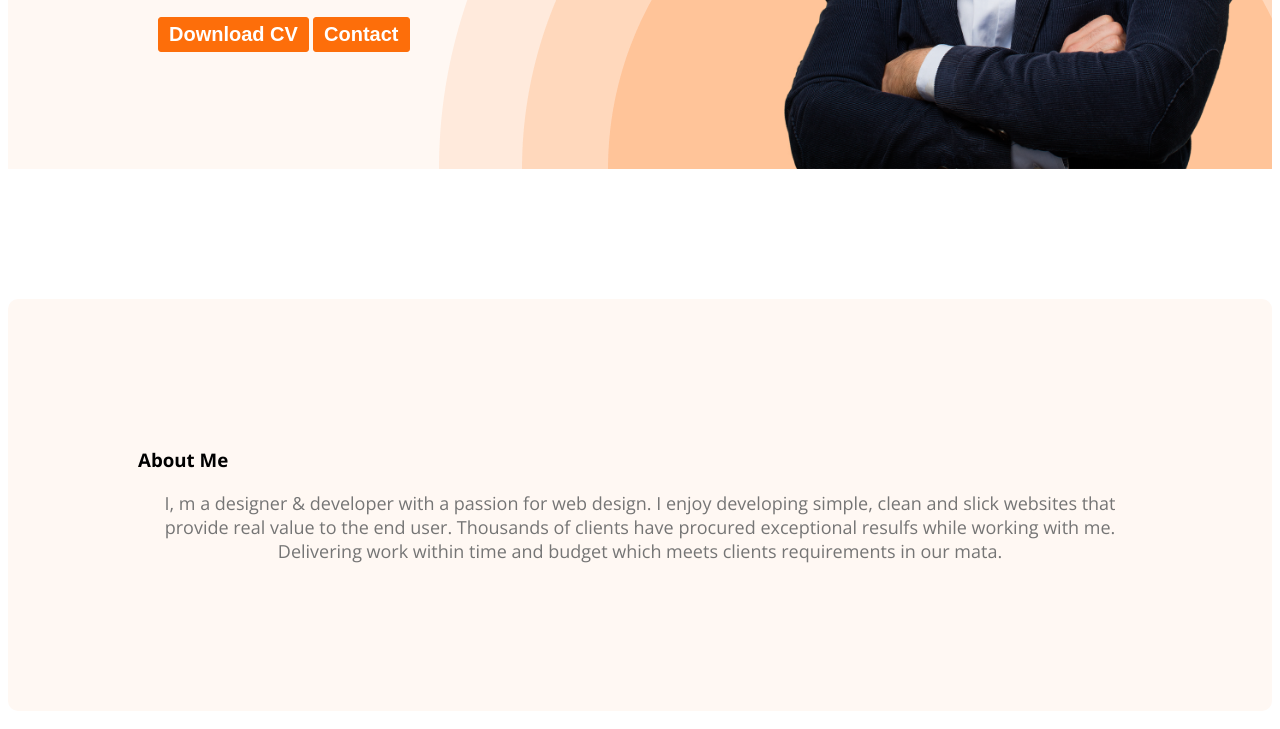
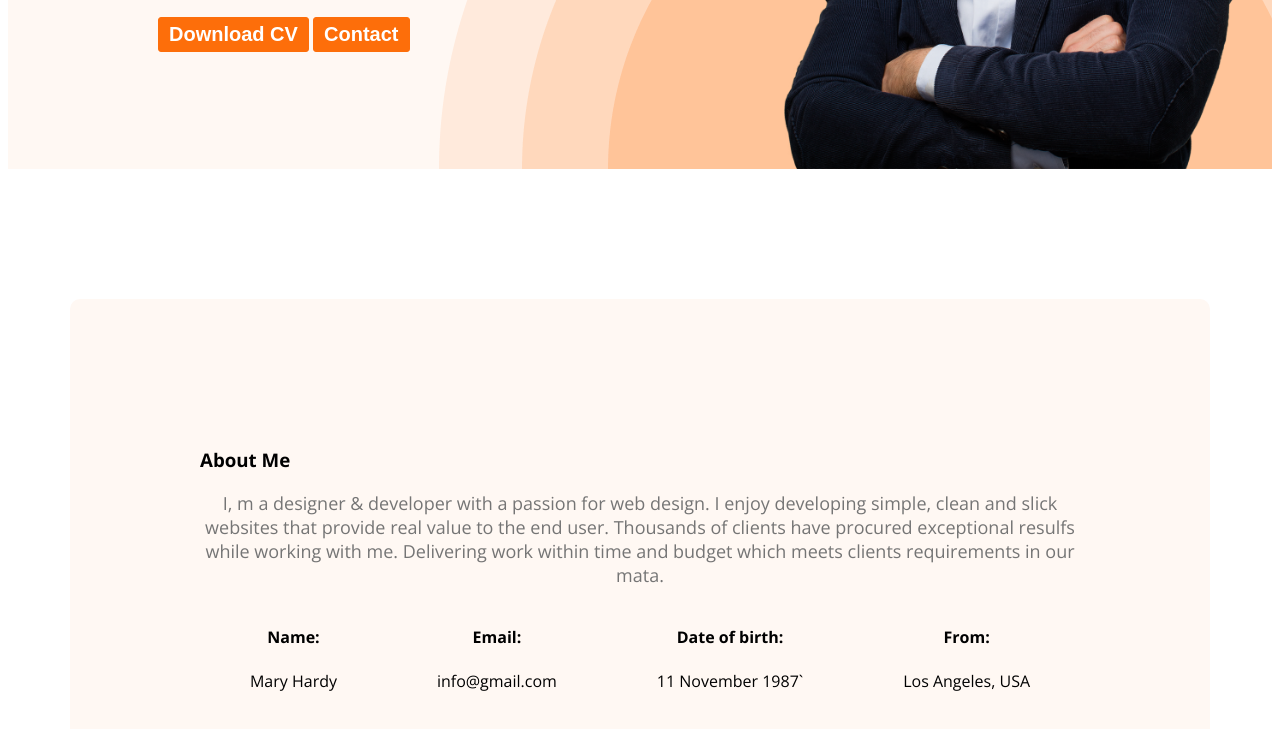
Before and after one commit to joynal-uddin/portfolio-resources, a plain HTML site: page index.html in a window 1280 px wide. Shown: the part 515-1244 px from the top of the page. Drawn offline with nearby package versions, Linux system fonts and the light colour scheme.

Commit message:
about info

```diff
--- a/index.html
+++ b/index.html
@@ -31,7 +31,7 @@
         </div>
     </header>
 
-    <main>
+    <main class="main">
         <section class="about">
             <h3 class="sect.ion-title">
                 About Me
@@ -39,6 +39,24 @@
             <p class="section-description">
                 I, m a designer & developer with a passion for web design. I enjoy developing simple, clean and slick websites that provide real value to the end user. Thousands of clients have procured exceptional resulfs while working with me. Delivering work within time and budget which meets clients requirements in our mata.
             </p>
+            <div class="about-info-container">
+                <div class="about-info">
+                    <h4 class="info-title">Name:</h4>
+                    <p class="info-description">Mary Hardy </p>
+                </div>
+                <div class="about-info">
+                    <h4 class="info-title">Email:</h4>
+                    <p class="info-description">info@gmail.com</p>
+                </div>
+                <div class="about-info">
+                    <h4 class="info-title">Date of birth:</h4>
+                    <p class="info-description">11 November 1987`</p>
+                </div>
+                <div class="about-info">
+                    <h4 class="info-title">From:</h4>
+                    <p class="info-description">Los Angeles, USA</p>
+                </div>
+            </div>
         </section>
     </main>
 </body>
--- a/styles/porfolio.css
+++ b/styles/porfolio.css
@@ -114,6 +114,12 @@ nav a {
 }
 
 /*main section style  */
+.main{
+    max-width: 1140px;
+    margin: 0 auto;
+
+}
+
 
 /*about section style start */
 
@@ -124,3 +130,13 @@ nav a {
     background-color: #FFF8F3;
     margin: 130px 0;
 }
+
+.about-info-container{
+    display: flex;
+    justify-content:space-around ;
+
+}
+
+.about-info{
+    text-align: center;
+}
```
